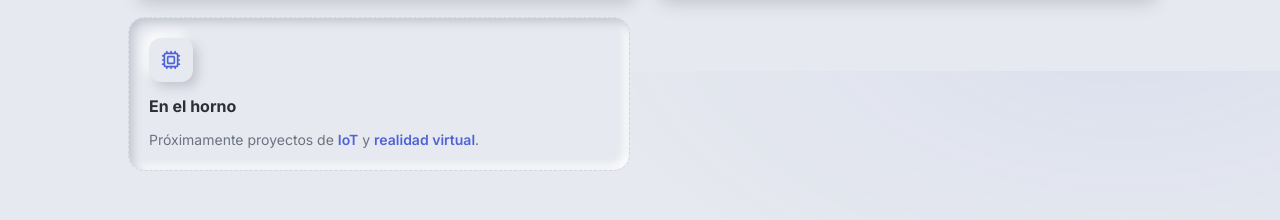
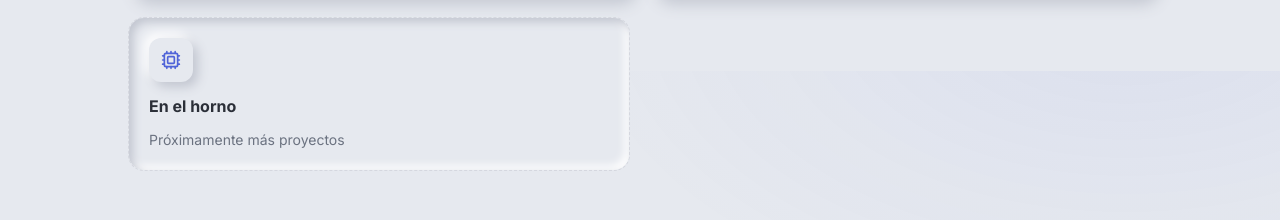
Before and after one commit to albergm02/portfolio, an Astro site: page / in a window 1280 px wide. Shown: the part 2329-2549 px from the top of the page. Built offline with nearby package versions, Linux system fonts and the light colour scheme; Astro itself is replaced by a stand-in of ours.

Commit message:
feat: cambiadas preferencias en sections de mis proyectos

```diff
--- a/src/components/app/sections.tsx
+++ b/src/components/app/sections.tsx
@@ -167,7 +167,7 @@ export function Projects({ onVideo }: { onVideo: (src: string, title: string) =>
         <motion.div variants={rise} custom={PROYECTOS.length + 1} initial="hidden" whileInView="show" viewport={{ once: true, margin: '-60px' }} className="neu-inset rounded-2xl p-5 flex flex-col justify-center gap-3 border border-dashed border-line">
           <span className="neu-raised w-11 h-11 rounded-xl flex items-center justify-center t-accent"><Cpu className="w-5 h-5" /></span>
           <h3 className="font-bold text-base t-ink">En el horno</h3>
-          <p className="t-soft text-sm">Próximamente proyectos de <span className="t-accent font-semibold">IoT</span> y <span className="t-accent font-semibold">realidad virtual</span>.</p>
+          <p className="t-soft text-sm">Próximamente más proyectos <span className="t-accent font-semibold"></span> </p>
         </motion.div>
       </div>
     </div>
```
